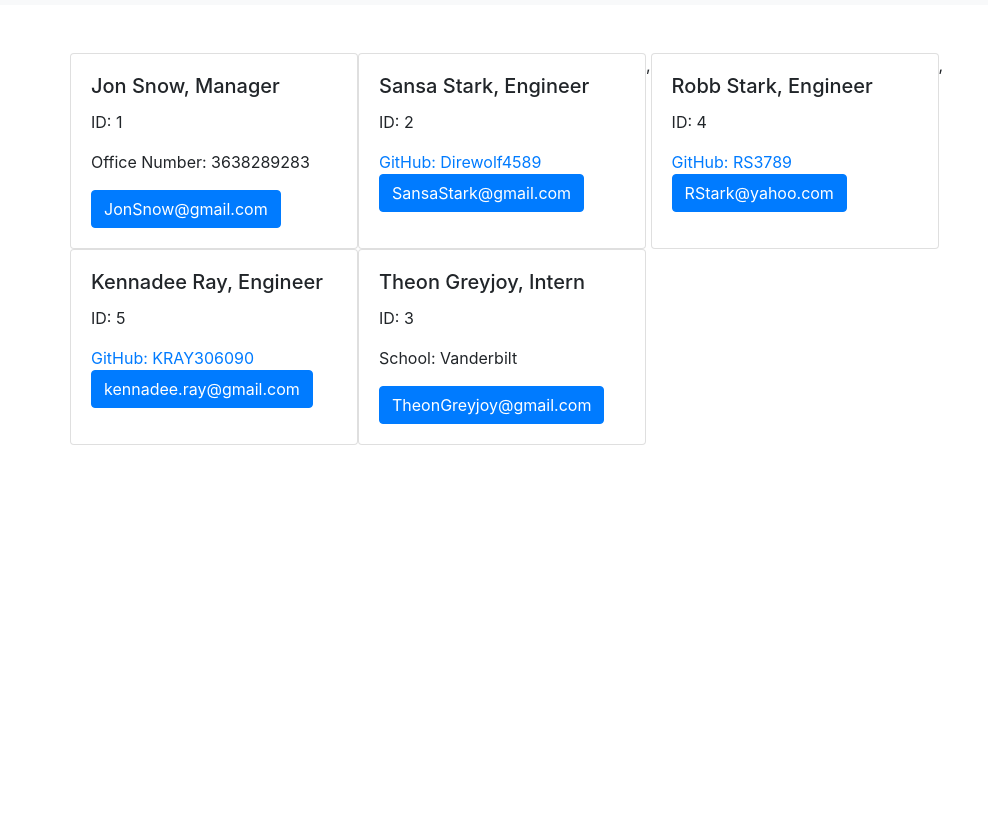
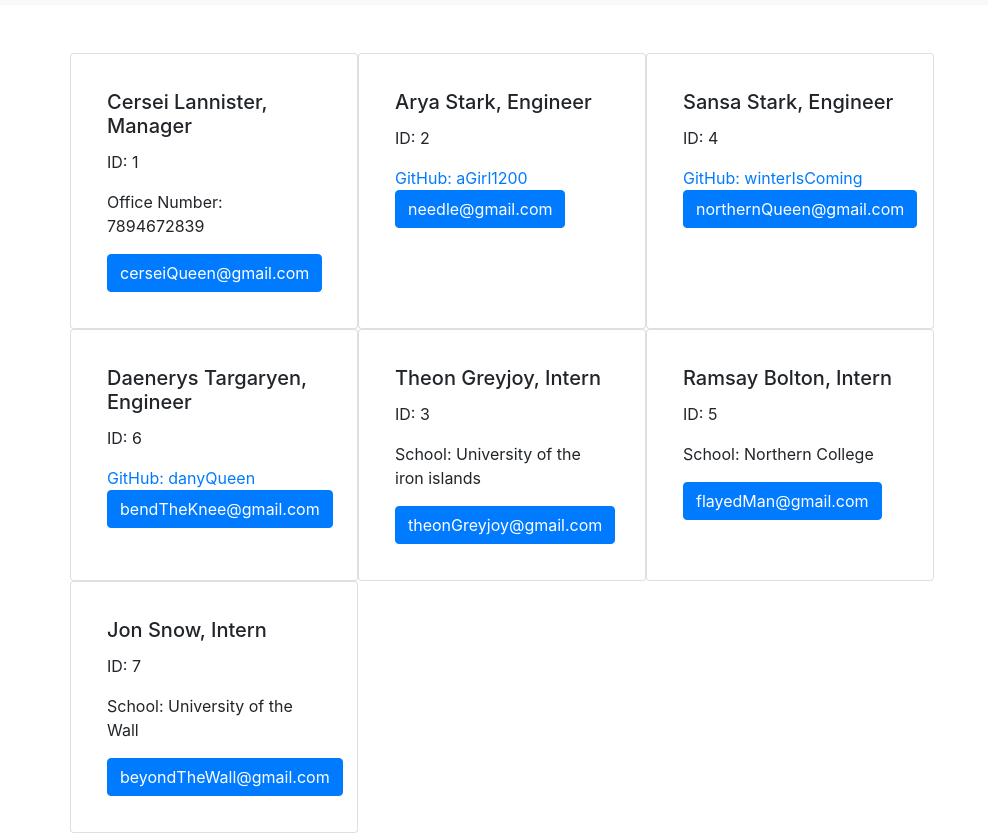
Before and after one commit to KRAY306090/contact-generator, a website: page output/team.html in a window 1280 px wide. Shown: the part 51-884 px from the top of the page, without its empty margins (0-988 px from the left). Before the commit the page ends 800 px from the top, so only its background shows below. Drawn offline with nearby package versions, Linux system fonts and the light colour scheme.

Commit message:
added screenshot image

```diff
--- a/output/team.html
+++ b/output/team.html
@@ -1,60 +1,79 @@
-
 <!DOCTYPE html>
 <html lang="en">
+
 <head>
   <meta charset="UTF-8">
   <meta name="viewport" content="width=device-width, initial-scale=1.0">
   <title>My Team</title>
-    <link rel="stylesheet" href="https://stackpath.bootstrapcdn.com/bootstrap/4.5.2/css/bootstrap.min.css" integrity="sha384-JcKb8q3iqJ61gNV9KGb8thSsNjpSL0n8PARn9HuZOnIxN0hoP+VmmDGMN5t9UJ0Z" crossorigin="anonymous">
+  <link rel="stylesheet" href="https://stackpath.bootstrapcdn.com/bootstrap/4.5.2/css/bootstrap.min.css"
+    integrity="sha384-JcKb8q3iqJ61gNV9KGb8thSsNjpSL0n8PARn9HuZOnIxN0hoP+VmmDGMN5t9UJ0Z" crossorigin="anonymous">
 </head>
+
 <body>
   <nav class="navbar navbar-light bg-light">
     <span class="navbar-brand mb-0 h1">My Team</span>
   </nav>
-      <main class="container mt-5" >
+  <main class="container mt-5">
     <div class="row">
 
-    <div class="card" style="width: 18rem;">
+      <div class="card p-3" style="width: 18rem;">
         <div class="card-body">
-    <h5 class="card-title">Jon Snow, Manager</h5>
+          <h5 class="card-title">Cersei Lannister, Manager</h5>
           <p class="card-text">ID: 1</p>
-    <p class="card-text">Office Number: 3638289283</p>
-    <a href="mailto:JonSnow@gmail.com" class="btn btn-primary">JonSnow@gmail.com</a>
+          <p class="card-text">Office Number: 7894672839</p>
+          <a href="mailto:cerseiQueen@gmail.com" class="btn btn-primary">cerseiQueen@gmail.com</a>
         </div>
       </div>
-    <div class="card" style="width: 18rem;">
+      <div class="card p-3" style="width: 18rem;">
+        <div class="card-body">
+          <h5 class="card-title">Arya Stark, Engineer</h5>
+          <p class="card-text">ID: 2</p>
+          <a class="card-text" href="https://github.com/aGirl1200">GitHub: aGirl1200</a>
+          <a href="mailto:needle@gmail.com" class="btn btn-primary">needle@gmail.com</a>
+        </div>
+      </div>
+      <div class="card p-3" style="width: 18rem;">
         <div class="card-body">
           <h5 class="card-title">Sansa Stark, Engineer</h5>
-    <p class="card-text">ID: 2</p>
-    <a class="card-text" href="https://github.com/Direwolf4589">GitHub: Direwolf4589</a>
-    <a href="mailto:SansaStark@gmail.com" class="btn btn-primary">SansaStark@gmail.com</a>
-  </div>
-</div>,
-    <div class="card" style="width: 18rem;">
-  <div class="card-body">
-    <h5 class="card-title">Robb Stark, Engineer</h5>
           <p class="card-text">ID: 4</p>
-    <a class="card-text" href="https://github.com/RS3789">GitHub: RS3789</a>
-    <a href="mailto:RStark@yahoo.com" class="btn btn-primary">RStark@yahoo.com</a>
-  </div>
-</div>,
-    <div class="card" style="width: 18rem;">
-  <div class="card-body">
-    <h5 class="card-title">Kennadee Ray, Engineer</h5>
-    <p class="card-text">ID: 5</p>
-    <a class="card-text" href="https://github.com/KRAY306090">GitHub: KRAY306090</a>
-    <a href="mailto:kennadee.ray@gmail.com" class="btn btn-primary">kennadee.ray@gmail.com</a>
+          <a class="card-text" href="https://github.com/winterIsComing">GitHub: winterIsComing</a>
+          <a href="mailto:northernQueen@gmail.com" class="btn btn-primary">northernQueen@gmail.com</a>
         </div>
       </div>
-    <div class="card" style="width: 18rem;">
+      <div class="card p-3" style="width: 18rem;">
+        <div class="card-body">
+          <h5 class="card-title">Daenerys Targaryen, Engineer</h5>
+          <p class="card-text">ID: 6</p>
+          <a class="card-text" href="https://github.com/danyQueen">GitHub: danyQueen</a>
+          <a href="mailto:bendTheKnee@gmail.com" class="btn btn-primary">bendTheKnee@gmail.com</a>
+        </div>
+      </div>
+      <div class="card p-3" style="width: 18rem;">
         <div class="card-body">
           <h5 class="card-title">Theon Greyjoy, Intern</h5>
           <p class="card-text">ID: 3</p>
-    <p class="card-text">School: Vanderbilt</p>
-    <a href="mailto:TheonGreyjoy@gmail.com" class="btn btn-primary">TheonGreyjoy@gmail.com</a>
+          <p class="card-text">School: University of the iron islands</p>
+          <a href="mailto:theonGreyjoy@gmail.com" class="btn btn-primary">theonGreyjoy@gmail.com</a>
+        </div>
+      </div>
+      <div class="card p-3" style="width: 18rem;">
+        <div class="card-body">
+          <h5 class="card-title">Ramsay Bolton, Intern</h5>
+          <p class="card-text">ID: 5</p>
+          <p class="card-text">School: Northern College</p>
+          <a href="mailto:flayedMan@gmail.com" class="btn btn-primary">flayedMan@gmail.com</a>
+        </div>
+      </div>
+      <div class="card p-3" style="width: 18rem;">
+        <div class="card-body">
+          <h5 class="card-title">Jon Snow, Intern</h5>
+          <p class="card-text">ID: 7</p>
+          <p class="card-text">School: University of the Wall</p>
+          <a href="mailto:beyondTheWall@gmail.com" class="btn btn-primary">beyondTheWall@gmail.com</a>
         </div>
       </div>
     </div>
   </main>
 </body>
+
 </html>
```
Also changed, not shown: assets/images/output_screenshot.png (added). Lines whose indentation alone changed are shown as unchanged.
